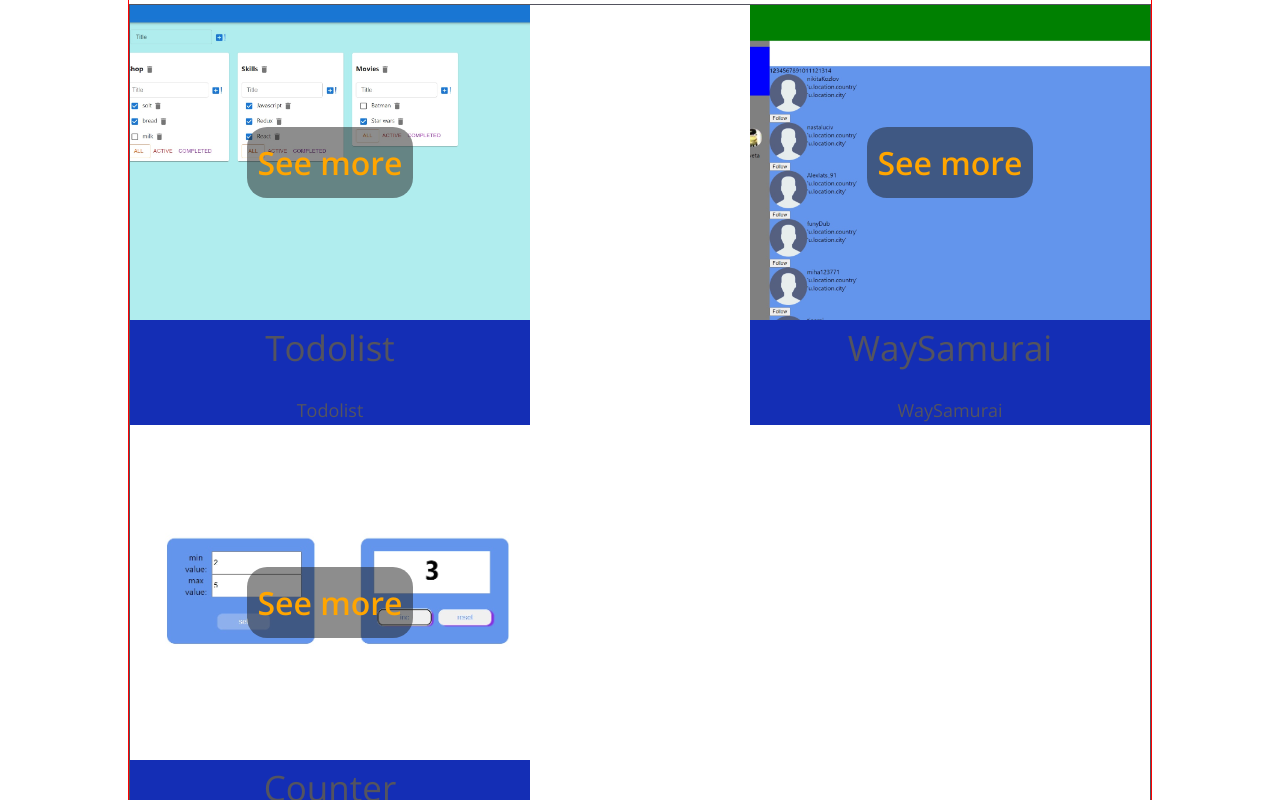
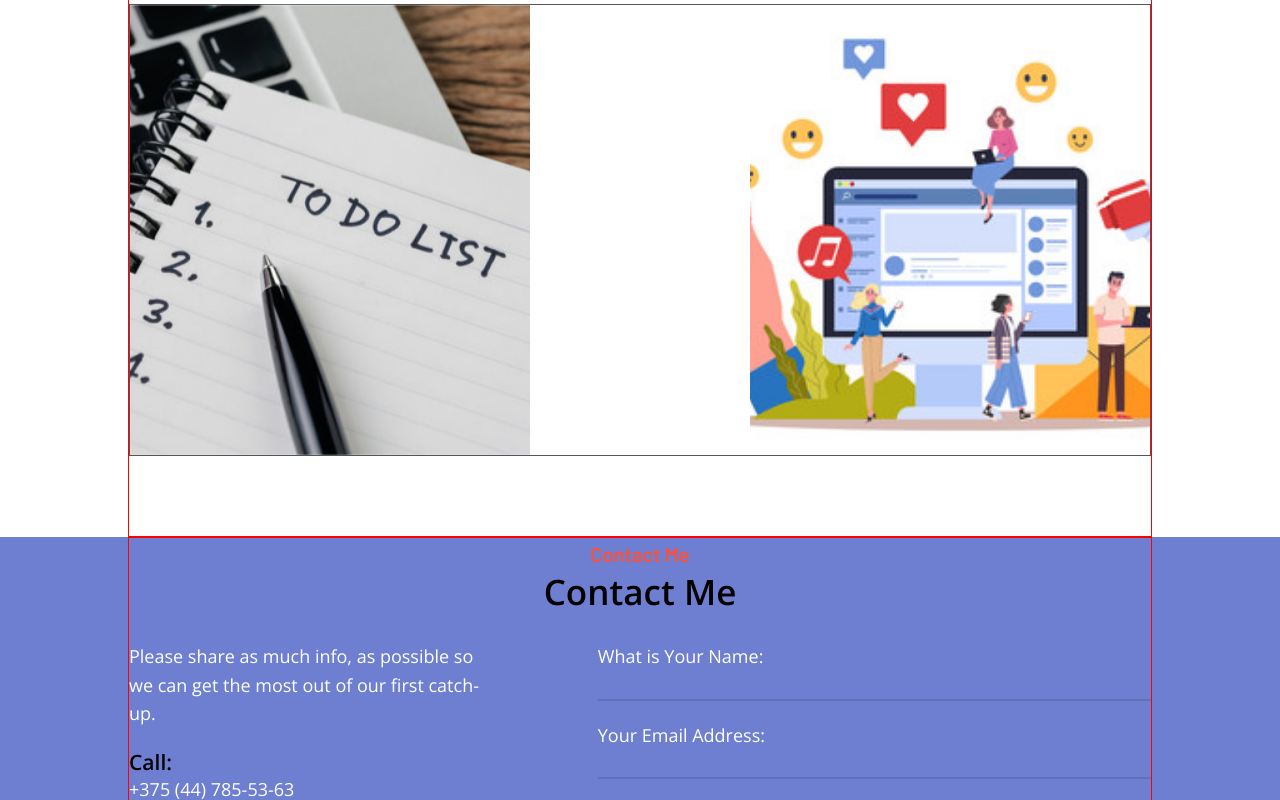
Before and after one commit to grigorydobrenko/portfolio, a React (Create React App) app: page / in a window 1280 px wide. Shown: the part 2260-3060 px from the top of the page. Built offline with nearby package versions, Linux system fonts and the light colour scheme.

Commit message:
feat: add adaptive center aligning

```diff
--- a/src/components/contacts/Contacts.js
+++ b/src/components/contacts/Contacts.js
@@ -8,7 +8,7 @@ import {Title} from "../../common/title/Title";
 const Contacts = () => {
     return (
         <div className={styles.contacts}>
-            <div className={`${container.container} ${container.itemsContainer}`}>
+            <div className={container.container}>
                 <Title span={'Contact Me'} h3={'Contact Me'}/>
                 <div className={styles.contactsContainer}>
                     <div className={styles.contactsInfo}>
--- a/src/components/contacts/Contacts.module.css
+++ b/src/components/contacts/Contacts.module.css
@@ -1,9 +1,10 @@
 .contacts {
     background-color: #6e7fd1;
+
 }
 
 .contactsContainer {
-        color: #ffffff;
+    color: #ffffff;
 }
 
 .contactsForm {
@@ -18,12 +19,11 @@
     margin-left: 100px;
 }
 
-.Form{
+.Form {
     width: 100%;
 }
 
 .Form * {
-
     width: 100%;
     margin-bottom: 10px;
 }
@@ -34,11 +34,13 @@
     outline: none;
     border: none;
     appearance: none;
-    border-bottom: 2px solid rgba(0,0,0,.12);
+    border-bottom: 2px solid rgba(0, 0, 0, .12);
 }
 
 .contactsContainer {
     display: flex;
+    justify-content: space-around;
+    width: 100%;
 }
 
 .contactsInfo {
@@ -79,3 +81,31 @@
 .description {
     margin-bottom: 20px;
 }
+
+
+@media (max-width: 950px) {
+    .contactsContainer {
+        flex-direction: column;
+        justify-content: center;
+    }
+
+    .contactsInfo {
+        width: 100%;
+        text-align: center;
+    }
+
+    .contactsForm {
+        width: 100%;
+        margin-top: 50px;
+    }
+
+    .linksContainer {
+        justify-content: center;
+    }
+    .contactsForm {
+        margin-left: 0;
+    }
+
+
+
+}
--- a/src/components/main/Main.module.css
+++ b/src/components/main/Main.module.css
@@ -12,6 +12,16 @@
     justify-content: space-between;
     align-items: center;
     flex-wrap: wrap;
+}
+
+@media (max-width: 1040px) {
+    .mainContainer {
+        display: flex;
+        justify-content: center;
+        text-align: center;
+        margin-top: 150px;
+    }
+
 }
 
 .mainBlock {
@@ -50,6 +60,7 @@
 }
 
 .photo {
+
     width: 300px;
     height: 400px;
     margin-right: 30px;
--- a/src/components/projects/Projects.js
+++ b/src/components/projects/Projects.js
@@ -4,20 +4,31 @@ import container from '../../common/styles/Container.module.css'
 
 import Project from "./project/Project";
 import {Title} from "../../common/title/Title";
+import todolistImg from "../../common/images/todo.jpg"
+import socialNetworkImg from "../../common/images/sn.jpg"
+
 
 const Projects = () => {
+    const todolist = {
+        backgroundImage: `url(${todolistImg})`,
+    };
+    const socialNetwork = {
+        backgroundImage: `url(${socialNetworkImg})`,
+    };
+
+
+
     return (
         <div className={styles.projects}>
             <div className={container.container}>
                 <div className={`${container.itemsContainer} ${styles.projectsContainer}`}>
                     <Title span={'Portfolio'} h3={'Some of my most recent projects'}/>
                     <div className={styles.projectsItems}>
-                        <Project title={'Todolist'}
-                                 description={'Todolist '}/>
-                        <Project title={'WaySamurai'}
-                                 description={'WaySamurai'}/>
-                        <Project title={'Counter'}
-                                 description={'Counter'}/>
+                        <Project title={'Todolist'} style={todolist}
+                                 description={'It\'s a list of tasks you need to complete or things that you want to do'}/>
+                        <Project title={'Social network'} style={socialNetwork}
+                                 description={'An application which enables users to communicate with each other by posting information, comments, messages, images, etc.'}/>
+
                     </div>
                 </div>
             </div>
--- a/src/components/projects/project/Project.js
+++ b/src/components/projects/project/Project.js
@@ -4,18 +4,15 @@ import styles from './Project.module.css'
 
 const Project = (props) => {
     const title = props.title
-    const style = styles[title]
-
     return (
-        <div className={styles.projectItem}>
-            <div className={`${ style} ${styles.projectImgContainer}`}>
-                <a className={styles.projectLink} href="">See more</a>
-            </div>
-            <div className={styles.projectInfo}>
-                <div className={styles.projectTitle}>{title}</div>
-                <span className={styles.projectDescription}>{props.description}</span>
-            </div>
-        </div>
+            <a href="" className={styles.projectItem} style={props.style}>
+                {/*<div className={`${ style} ${styles.projectImgContainer}`}>*/}
+                    <div className={styles.projectInfo}>
+                        <div className={styles.projectTitle}>{title}</div>
+                        <span className={styles.projectDescription}>{props.description}</span>
+                    </div>
+                {/*</div>*/}
+            </a>
     );
 };
 
--- a/src/components/projects/project/Project.module.css
+++ b/src/components/projects/project/Project.module.css
@@ -1,12 +1,37 @@
 .projectItem {
     width: 400px;
-    height: 420px;
+    height: 450px;
 
-    background-color: #142eb5;
+    /*background-color: #142eb5;*/
+    /*background-color: #6e7fd1;*/
     display: flex;
     flex-direction: column;
     align-items: center;
     text-align: center;
+    background-size: cover;
+    background-position: center;
+    background-repeat: no-repeat;
+    position: relative;
+}
+
+.projectItem:hover::before {
+   position: absolute;
+    content: '';
+    background-color: black;
+    opacity: 0.4;
+    top: 0;
+    right: 0;
+    bottom: 0;
+    left: 0;
+
+}
+
+.projectInfo {
+    display: none;
+}
+
+.projectInfo:hover {
+    display: block;
 }
 
 .projectTitle {
@@ -18,38 +43,24 @@
     padding: 10px;
 }
 
-.projectLink {
-    display: block;
-    color: orange;
-    font-weight: bold;
-    font-size: 32px;
-    text-decoration: none;
-    background-color: rgba(28,28,28, 0.5);
-    border-radius: 20px;
-    padding: 10px;
-}
+/*.projectLink {*/
+/*    display: block;*/
+/*    color: orange;*/
+/*    font-weight: bold;*/
+/*    font-size: 32px;*/
+/*    text-decoration: none;*/
+/*    background-color: rgba(28,28,28, 0.5);*/
+/*    border-radius: 20px;*/
+/*    padding: 10px;*/
+/*}*/
 
-.projectImgContainer {
-    width: 100%;
+/*.projectImgContainer {*/
+/*    width: 100%;*/
 
-    height: 350px;
-    background-size: cover;
-    background-position: center;
-    display: flex;
-    justify-content: center;
-    align-items: center;
-}
-
-.Todolist {
-    background-image: url("../../../common/images/Todolist.jpg");
-
-}
-.Counter {
-    background-image: url("../../../common/images/Counter.jpg");
-
-}
-.WaySamurai {
-    background-image: url("../../../common/images/WaySamurai.jpg");
-
-
-}
+/*    height: 350px;*/
+/*    background-size: cover;*/
+/*    background-position: center;*/
+/*    display: flex;*/
+/*    justify-content: center;*/
+/*    align-items: center;*/
+/*}*/
--- a/src/components/skills/Skills.module.css
+++ b/src/components/skills/Skills.module.css
@@ -1,6 +1,7 @@
 .skills {
     /*background-color: greenyellow;*/
     background-color: #f8f9fa;
+
 
 }
 
@@ -25,3 +26,11 @@
     gap: 20px;
 
 }
+
+@media (max-width: 655px) {
+    .skillsItems {
+        display: flex;
+        justify-content: center;
+    }
+
+}
```
Also changed, not shown: src/common/images/sn.jpg (added), src/common/images/todo.jpg (added).
